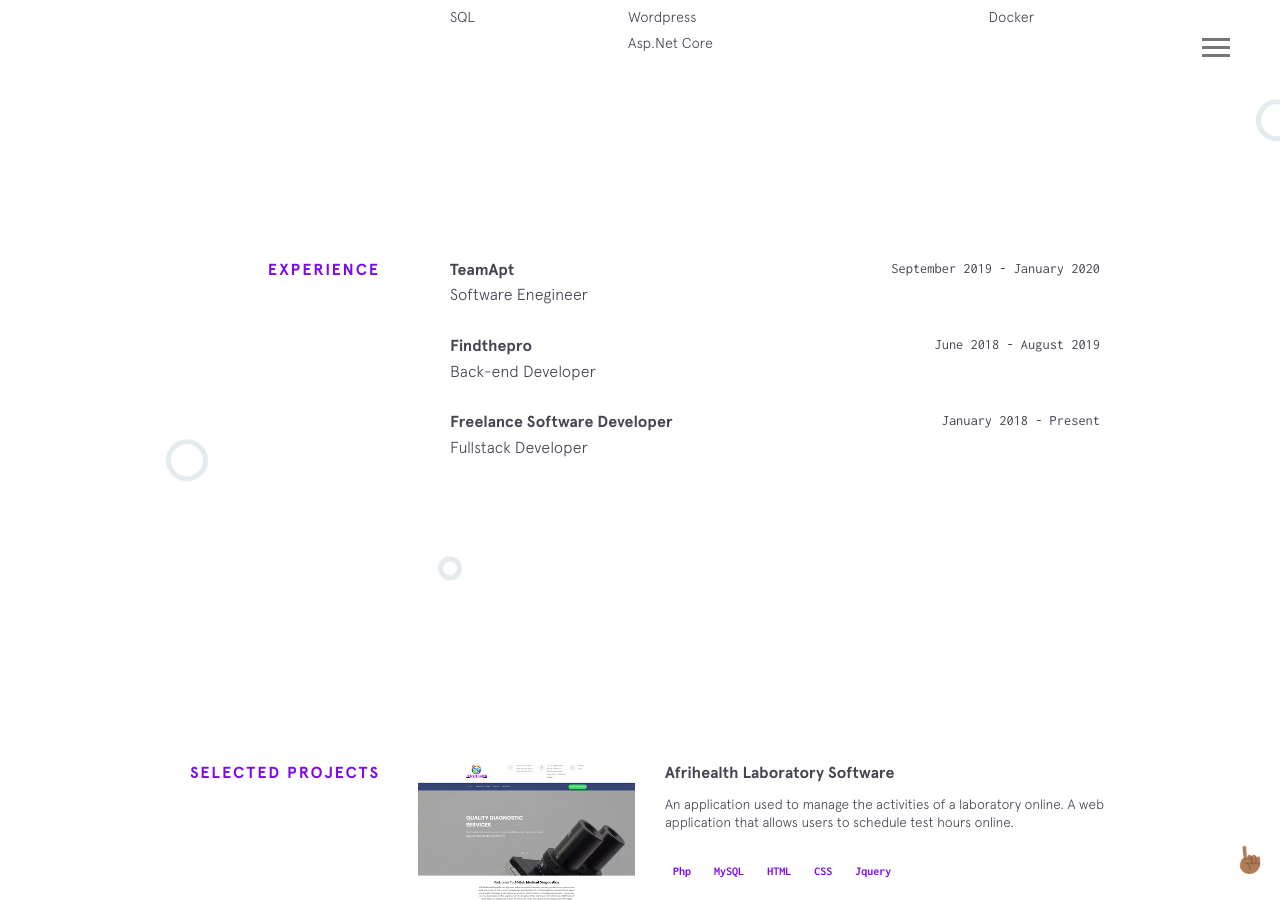
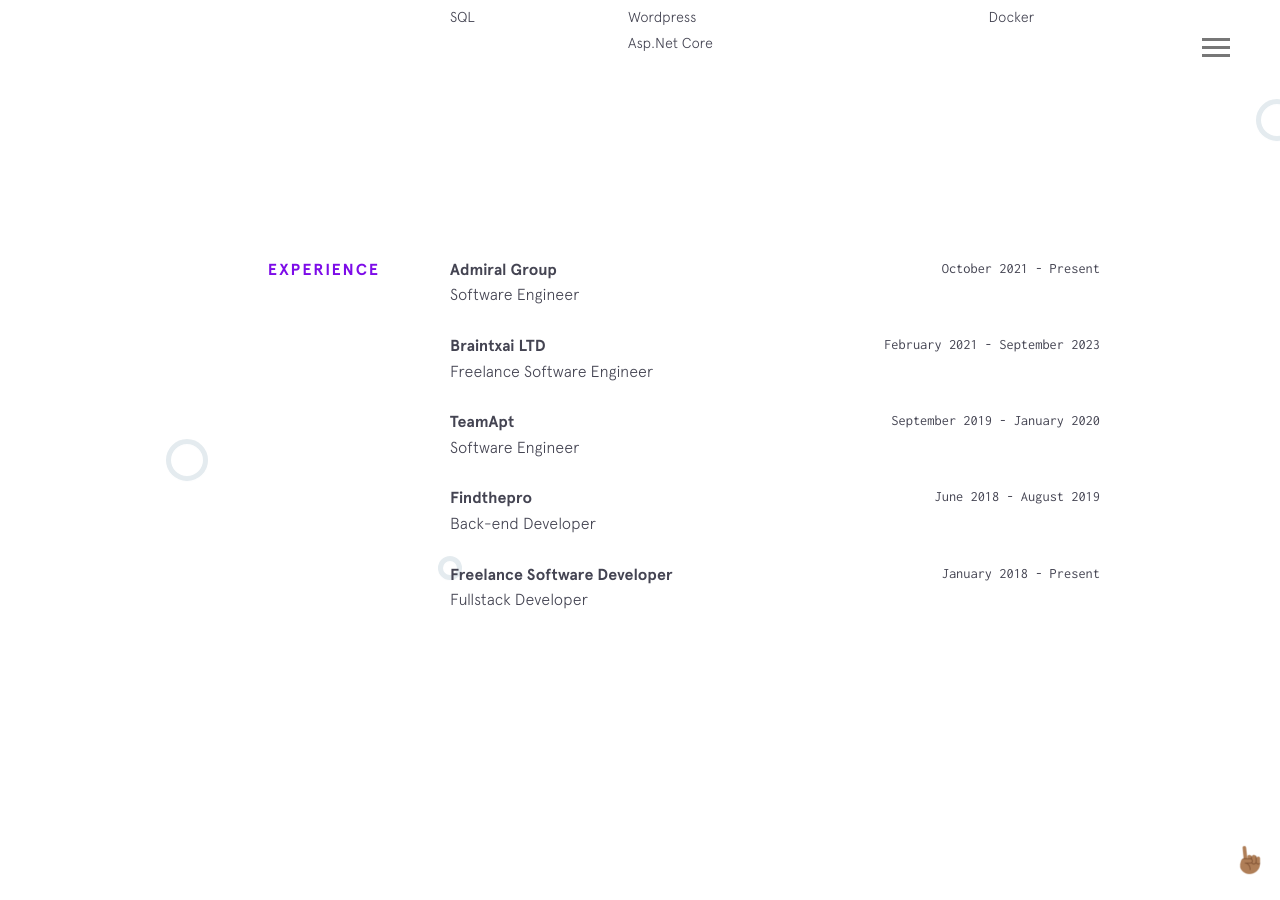
Before and after one commit to netEmmanuel/netemmanuel.github.io, a Jekyll site: the page built from index.html, in a window 1280 px wide and 900 px high, scrolled down 1268 px. Built offline with Jekyll 4.4.1, drawn with Linux system fonts in a browser that asks for light colours.

Commit message:
Update experience.yml

```diff
--- a/_data/experience.yml
+++ b/_data/experience.yml
@@ -1,6 +1,14 @@
+- company: Admiral Group
+  time: October 2021 - Present
+  position: Software Engineer
+
+- company: Braintxai LTD
+  time: February 2021 - September 2023
+  position: Freelance Software Engineer
+
 - company: TeamApt
   time: September 2019 - January 2020
-  position: Software Enegineer
+  position: Software Engineer
 
 - company: Findthepro
   url: https://www.findthepro.ng
```
